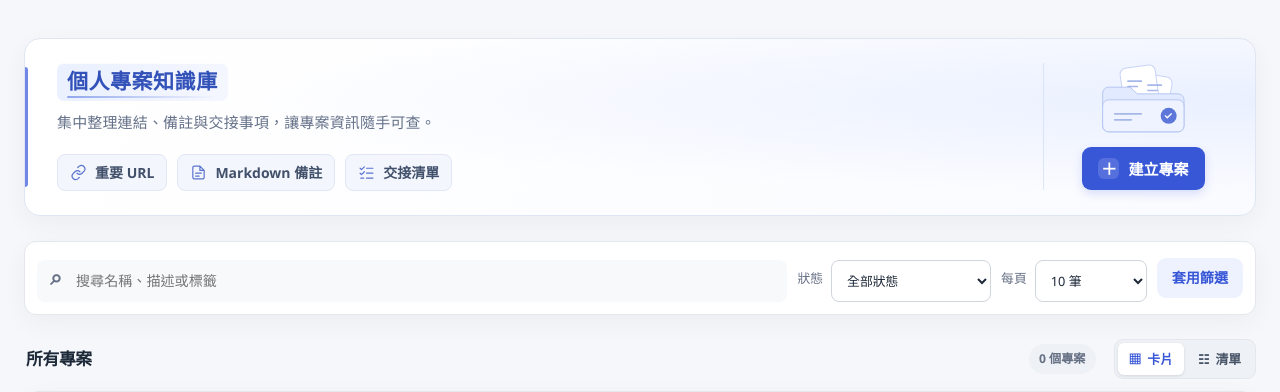
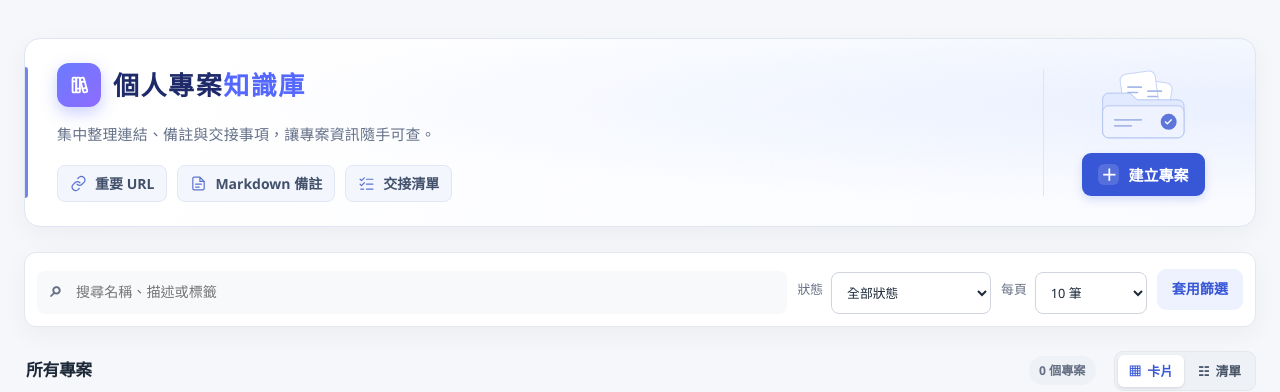
Before and after one commit to Zimkjdv/ProjMemo, a FastAPI app: page / in a window 1280 px wide. Shown: the part 69-461 px from the top of the page. Run offline with FastAPI, Linux system fonts and the light colour scheme; data that the repository does not hold is empty.

Commit message:
ui: add library badge and two-tone homepage heading
Apply the provided book SVG in a 44px purple-blue gradient badge, pair a navy title with a bright knowledge-base accent, and preserve bilingual accessible heading text. Scope the styles to the home introduction and update the stylesheet cache version. Verify five home/i18n regressions, both 1280px views, real language switching and the live English heading.

```diff
--- a/app/locales/en.json
+++ b/app/locales/en.json
@@ -46,6 +46,8 @@
   "不支援的介面語言": "Unsupported interface language",
   "專案備註，整理有序。": "Project notes, organized.",
   "個人專案知識庫": "PERSONAL PROJECT KNOWLEDGE BASE",
+  "個人專案": "PERSONAL PROJECT",
+  "知識庫": "KNOWLEDGE BASE",
   "專案設定": "PROJECT SETTINGS",
   "本機密碼保管庫": "LOCAL CREDENTIAL VAULT",
   "保管庫狀態": "VAULT STATUS",
--- a/app/static/styles.css
+++ b/app/static/styles.css
@@ -82,13 +82,16 @@ label input, label select, label textarea { display: block; margin-top: 6px; }
 .dashboard-hero { position: relative; isolation: isolate; gap: 32px; padding: 24px 32px; border-color: #dfe5f2; background: radial-gradient(ellipse at 100% 35%, #eaf0ff, transparent 58%), linear-gradient(110deg, #fff, #fafbff); font-family: "Segoe UI Variable Text", "Segoe UI", "Microsoft JhengHei", "Noto Sans TC", sans-serif; }
 .dashboard-hero::before { position: absolute; top: 28px; bottom: 28px; left: 0; width: 3px; border-radius: 0 3px 3px 0; background: #7087e8; content: ""; }
 .dashboard-hero .hero-copy-block { flex: 1; min-width: 0; }
-.dashboard-hero .eyebrow { position: relative; display: inline-block; margin-bottom: 8px; padding: 4px 10px 5px; border-radius: 7px; color: #3352b9; background: linear-gradient(110deg, #eaf0ff, #f5f7ff); box-shadow: inset 0 1px 0 rgba(255, 255, 255, .8); font-size: 1.3125rem; font-weight: 750; line-height: 1.4; letter-spacing: .025em; }
-.dashboard-hero .eyebrow::after { position: absolute; bottom: 3px; left: 10px; right: 10px; height: 2px; border-radius: 2px; background: linear-gradient(90deg, #91a8ec, rgba(145, 168, 236, .3) 65%, transparent); content: ""; }
+.dashboard-hero .hero-title-wrap { display: flex; align-items: center; gap: 12px; margin-bottom: 14px; }
+.dashboard-hero .hero-title-badge { display: grid; width: 44px; height: 44px; flex-shrink: 0; place-items: center; border-radius: 12px; color: #fff; background: linear-gradient(135deg, #6a7bff, #8f6bff); box-shadow: 0 6px 16px rgba(106, 123, 255, .35); }
+.dashboard-hero .hero-title-badge svg { width: 22px; height: 22px; }
+.dashboard-hero .hero-title { min-width: 0; margin: 0; color: #1f2a6b; font-size: 1.625rem; font-weight: 800; letter-spacing: .06em; line-height: 1.25; }
+.dashboard-hero .hero-title-accent { color: #5468ff; }
 .dashboard-hero .hero-copy { max-width: 760px; color: #657189; font-size: .9375rem; line-height: 1.75; letter-spacing: .01em; }
 .dashboard-hero .hero-features { display: flex; flex-wrap: wrap; gap: 10px; margin: 18px 0 0; padding: 0; list-style: none; }
 .dashboard-hero .hero-features li { display: inline-flex; align-items: center; gap: 8px; padding: 7px 12px; border: 1px solid #e1e7f6; border-radius: 8px; color: #42516b; background: #f4f6fd; font-size: .875rem; font-weight: 600; line-height: 1.5; }
 .dashboard-hero .hero-features svg { width: 17px; height: 17px; flex-shrink: 0; fill: none; stroke: #5b73cf; stroke-width: 1.7; stroke-linecap: round; stroke-linejoin: round; }
-html[lang="en"] .dashboard-hero .eyebrow { font-size: 1.0625rem; letter-spacing: .045em; }
+html[lang="en"] .dashboard-hero .hero-title { font-size: 1.375rem; letter-spacing: .025em; }
 .hero-workspace { display: flex; width: 180px; flex-shrink: 0; flex-direction: column; align-items: center; gap: 9px; padding-left: 20px; border-left: 1px solid rgba(207, 218, 247, .65); }
 .hero-workspace-art { width: 120px; height: 75px; overflow: visible; }
 .hero-art-sheet { fill: #fff; stroke: #c8d4f7; stroke-width: 1.5; }
--- a/app/templates/base.html
+++ b/app/templates/base.html
@@ -6,7 +6,7 @@
     <title>{% block title %}ProjMemo{% endblock %}</title>
     <meta name="referrer" content="same-origin">
     <meta name="csrf-token" content="{{ csrf_token }}">
-    <link rel="stylesheet" href="{{ url_for('static', path='styles.css') }}?v=20261013-home-title-accent">
+    <link rel="stylesheet" href="{{ url_for('static', path='styles.css') }}?v=20261013-home-library-title">
   </head>
   <body>
     <header class="site-header">
--- a/app/templates/index.html
+++ b/app/templates/index.html
@@ -3,7 +3,18 @@
 {% block content %}
 <section class="hero page-hero dashboard-hero" aria-labelledby="home-intro-title">
   <div class="hero-copy-block">
-    <h1 class="eyebrow" id="home-intro-title">{{ t("個人專案知識庫") }}</h1>
+    <div class="hero-title-wrap">
+      <span class="hero-title-badge" aria-hidden="true">
+        <svg viewBox="0 0 24 24" width="22" height="22" fill="none" stroke="currentColor" stroke-width="2" stroke-linecap="round" stroke-linejoin="round" aria-hidden="true" focusable="false">
+          <path d="M5 4m0 1a1 1 0 0 1 1 -1h2a1 1 0 0 1 1 1v14a1 1 0 0 1 -1 1h-2a1 1 0 0 1 -1 -1z"/>
+          <path d="M9 4m0 1a1 1 0 0 1 1 -1h2a1 1 0 0 1 1 1v14a1 1 0 0 1 -1 1h-2a1 1 0 0 1 -1 -1z"/>
+          <path d="M5 8h4M9 16h4"/>
+          <path d="M13.803 4.56l2.184 -.53c.562 -.135 1.133 .19 1.282 .732l3.695 13.418a1.02 1.02 0 0 1 -.634 1.219l-.133 .041l-2.184 .53c-.562 .135 -1.133 -.19 -1.282 -.732l-3.695 -13.418a1.02 1.02 0 0 1 .634 -1.219l.133 -.041z"/>
+          <path d="M14 9l4 -1M16 16l3.923 -.98"/>
+        </svg>
+      </span>
+      <h1 class="hero-title" id="home-intro-title" aria-label="{{ t('個人專案知識庫') }}">{{ t("個人專案") }}{% if language == 'en' %} {% endif %}<span class="hero-title-accent">{{ t("知識庫") }}</span></h1>
+    </div>
     <p class="hero-copy">{{ t("集中整理連結、備註與交接事項，讓專案資訊隨手可查。") }}</p>
     <ul class="hero-features" aria-label="{{ t('專案整理功能') }}">
       <li><svg viewBox="0 0 24 24" aria-hidden="true" focusable="false"><path d="M10 13a5 5 0 0 0 7 0l3-3a5 5 0 0 0-7-7l-2 2M14 11a5 5 0 0 0-7 0l-3 3a5 5 0 0 0 7 7l2-2"/></svg>{{ t("重要 URL") }}</li>
```
Also changed, not shown: tests/test_home_hero.py (+27 -2 lines), CHANGELOG.MD.
